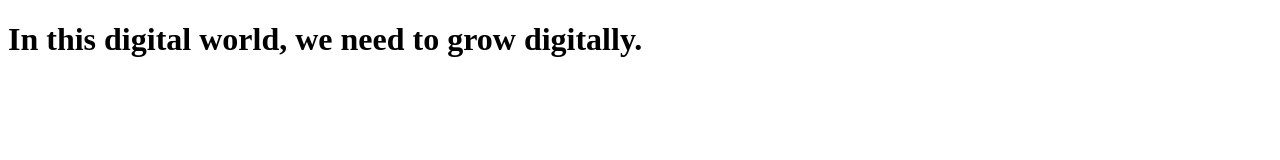
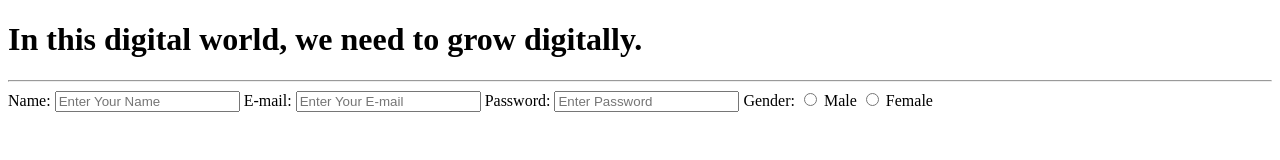
Before and after one commit to emonmolla73hbs/Form-First-Repo, a plain HTML site: page CodewithHarry.html in a window 1280 px wide. Drawn offline with Linux system fonts and the light colour scheme.

Commit message:
Changed Slogan and Entered some field

```diff
--- a/CodewithHarry.html
+++ b/CodewithHarry.html
@@ -10,6 +10,19 @@
     <!-- This is a website from Code with Harry video -->
 
         <h1> In this digital world, we need to grow digitally.</h1>
+        <hr>
+        Name:
+        <input type="text" placeholder="Enter Your Name" >
+        E-mail:
+        <input type="email" placeholder="Enter Your E-mail">
+        Password:
+        <input type="password" placeholder="Enter Password">
+        Gender:
+        <input type="radio" name="gender">
+        Male
+        <input type="radio" name="gender">
+        Female
+
 
 
 
```
Also changed, not shown: Form 2.html (+2 -0 lines), Form 3.html (+3 -0 lines).
